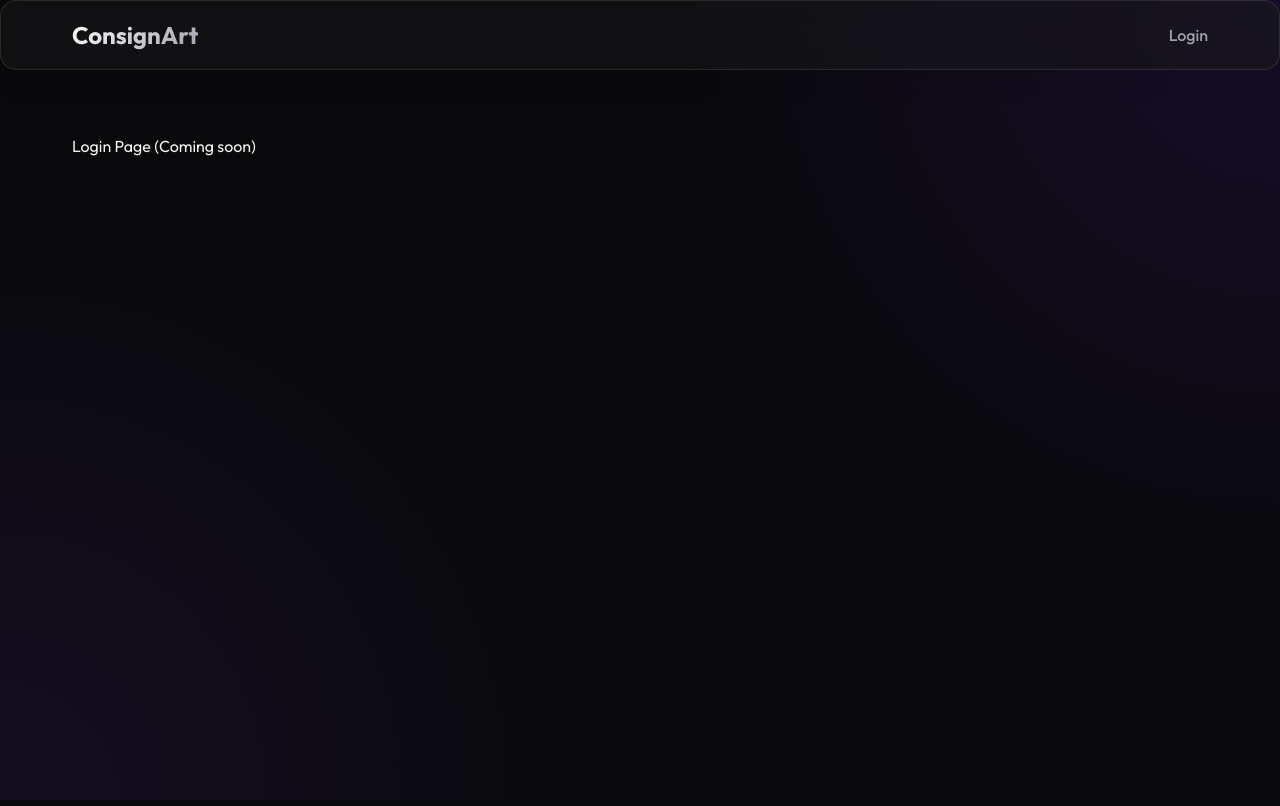
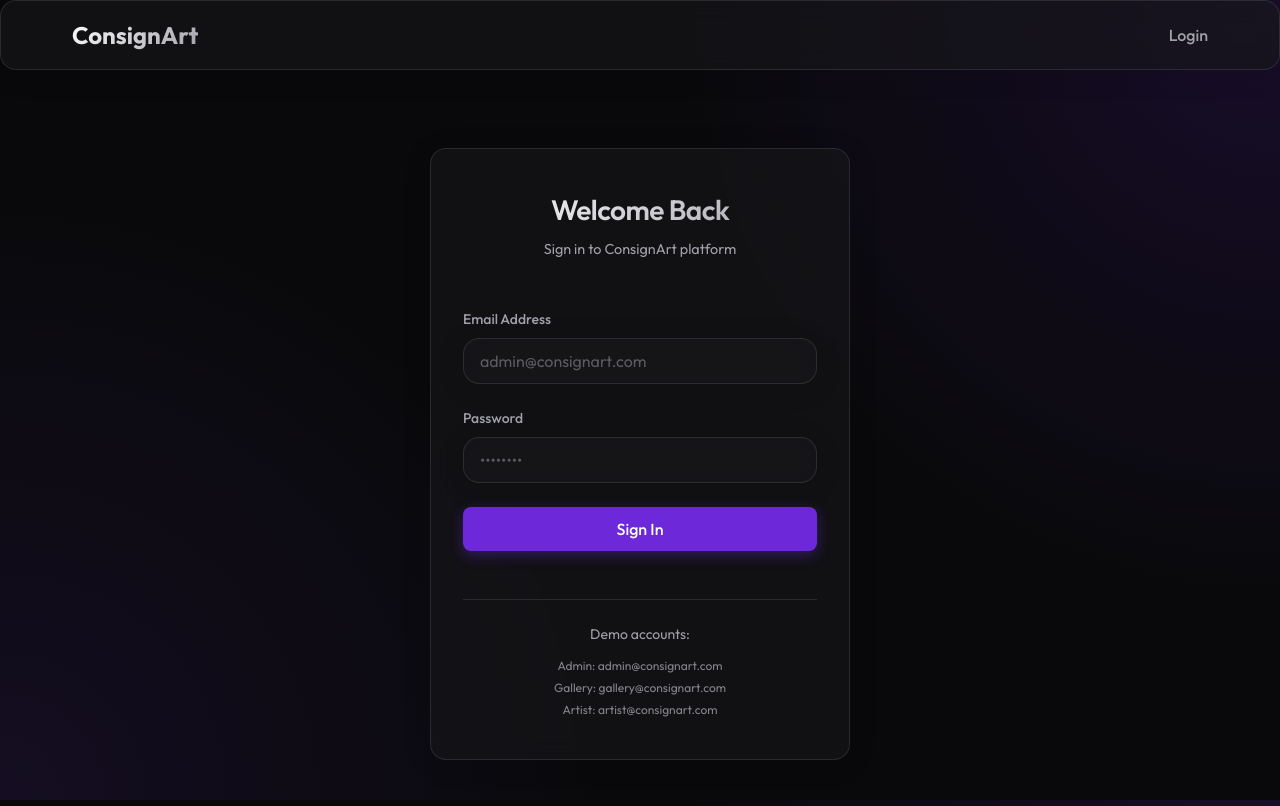
Before and after one commit to ahmataffadine99/ConsignArt, a React (Vite) app in the folder frontend/: page /login in a window 1280 px wide. Built offline with nearby package versions, Linux system fonts and the light colour scheme; no server answers.

Commit message:
feat: implement login page and api integration

```diff
--- a/frontend/src/App.tsx
+++ b/frontend/src/App.tsx
@@ -1,5 +1,6 @@
 import { Routes, Route } from 'react-router-dom';
 import { Navbar } from './components/layout/Navbar';
+import { Login } from './pages/Login';
 
 function App() {
   return (
@@ -15,7 +16,7 @@ function App() {
               </p>
             </div>
           } />
-          <Route path="/login" element={<div>Login Page (Coming soon)</div>} />
+          <Route path="/login" element={<Login />} />
           <Route path="/dashboard" element={<div>Dashboard (Coming soon)</div>} />
           <Route path="/catalog" element={<div>Catalog (Coming soon)</div>} />
         </Routes>
--- /dev/null
+++ b/frontend/src/pages/Login.css
@@ -0,0 +1,76 @@
+.login-container {
+  display: flex;
+  justify-content: center;
+  align-items: center;
+  min-height: calc(100vh - 160px);
+}
+
+.login-card {
+  width: 100%;
+  max-width: 420px;
+  padding: 2.5rem 2rem;
+  animation: slideUp 0.5s ease forwards;
+  opacity: 0;
+  transform: translateY(20px);
+}
+
+.login-header {
+  text-align: center;
+  margin-bottom: 2rem;
+}
+
+.login-header h2 {
+  font-size: 1.75rem;
+  margin-bottom: 0.5rem;
+}
+
+.login-header p {
+  color: var(--color-secondary);
+  font-size: 0.9rem;
+}
+
+.login-error {
+  background-color: rgba(239, 68, 68, 0.1);
+  border-color: rgba(239, 68, 68, 0.2);
+  color: #ef4444;
+  padding: 1rem;
+  border-radius: 8px;
+  margin-bottom: 1.5rem;
+  font-size: 0.875rem;
+  text-align: center;
+}
+
+.login-form {
+  display: flex;
+  flex-direction: column;
+  gap: 0.5rem;
+}
+
+.login-footer {
+  margin-top: 2rem;
+  text-align: center;
+  border-top: 1px solid var(--color-border);
+  padding-top: 1.5rem;
+}
+
+.login-footer p {
+  color: var(--color-secondary);
+  font-size: 0.875rem;
+  margin-bottom: 0.75rem;
+}
+
+.demo-accounts {
+  display: flex;
+  flex-direction: column;
+  gap: 0.25rem;
+  font-size: 0.75rem;
+  color: var(--color-secondary);
+  opacity: 0.8;
+}
+
+@keyframes slideUp {
+  to {
+    opacity: 1;
+    transform: translateY(0);
+  }
+}
--- /dev/null
+++ b/frontend/src/pages/Login.tsx
@@ -0,0 +1,76 @@
+import React, { useState } from 'react';
+import { useNavigate } from 'react-router-dom';
+import { Card } from '../components/ui/Card';
+import { Input } from '../components/ui/Input';
+import { Button } from '../components/ui/Button';
+import { authService } from '../services/api';
+import './Login.css';
+
+export const Login: React.FC = () => {
+  const [email, setEmail] = useState('');
+  const [password, setPassword] = useState('');
+  const [error, setError] = useState('');
+  const [isLoading, setIsLoading] = useState(false);
+  const navigate = useNavigate();
+
+  const handleLogin = async (e: React.FormEvent) => {
+    e.preventDefault();
+    setError('');
+    setIsLoading(true);
+
+    try {
+      await authService.login(email, password);
+      navigate('/dashboard');
+      // Refresh to update navbar state
+      window.location.reload();
+    } catch (err: any) {
+      setError(err.message || 'Login failed. Please check your credentials.');
+    } finally {
+      setIsLoading(false);
+    }
+  };
+
+  return (
+    <div className="login-container">
+      <Card className="login-card">
+        <div className="login-header">
+          <h2 className="text-gradient">Welcome Back</h2>
+          <p>Sign in to ConsignArt platform</p>
+        </div>
+
+        {error && <div className="login-error glass-panel">{error}</div>}
+
+        <form onSubmit={handleLogin} className="login-form">
+          <Input
+            label="Email Address"
+            type="email"
+            placeholder="admin@consignart.com"
+            value={email}
+            onChange={(e) => setEmail(e.target.value)}
+            required
+          />
+          <Input
+            label="Password"
+            type="password"
+            placeholder="••••••••"
+            value={password}
+            onChange={(e) => setPassword(e.target.value)}
+            required
+          />
+          <Button type="submit" fullWidth disabled={isLoading}>
+            {isLoading ? 'Signing in...' : 'Sign In'}
+          </Button>
+        </form>
+
+        <div className="login-footer">
+          <p>Demo accounts:</p>
+          <div className="demo-accounts">
+            <span>Admin: admin@consignart.com</span>
+            <span>Gallery: gallery@consignart.com</span>
+            <span>Artist: artist@consignart.com</span>
+          </div>
+        </div>
+      </Card>
+    </div>
+  );
+};
--- /dev/null
+++ b/frontend/src/services/api.ts
@@ -0,0 +1,43 @@
+const API_URL = import.meta.env.VITE_API_URL || 'http://localhost:3000/api/v1';
+
+export const fetchApi = async (endpoint: string, options: RequestInit = {}) => {
+  const token = localStorage.getItem('token');
+  const headers: HeadersInit = {
+    'Content-Type': 'application/json',
+    ...(options.headers || {}),
+  };
+
+  if (token) {
+    headers['Authorization'] = `Bearer ${token}`;
+  }
+
+  const response = await fetch(`${API_URL}${endpoint}`, {
+    ...options,
+    headers,
+  });
+
+  if (!response.ok) {
+    const errorData = await response.json().catch(() => ({}));
+    throw new Error(errorData.message || 'An error occurred during the request');
+  }
+
+  return response.json();
+};
+
+export const authService = {
+  login: async (email: string, password: string) => {
+    const data = await fetchApi('/auth/login', {
+      method: 'POST',
+      body: JSON.stringify({ email, password }),
+    });
+    // Assuming backend returns { accessToken, user }
+    // Wait, typical NestJS auth might return access_token. Let's store both.
+    if (data.accessToken || data.access_token) {
+      localStorage.setItem('token', data.accessToken || data.access_token);
+      if (data.user) {
+         localStorage.setItem('user', JSON.stringify(data.user));
+      }
+    }
+    return data;
+  },
+};
```
